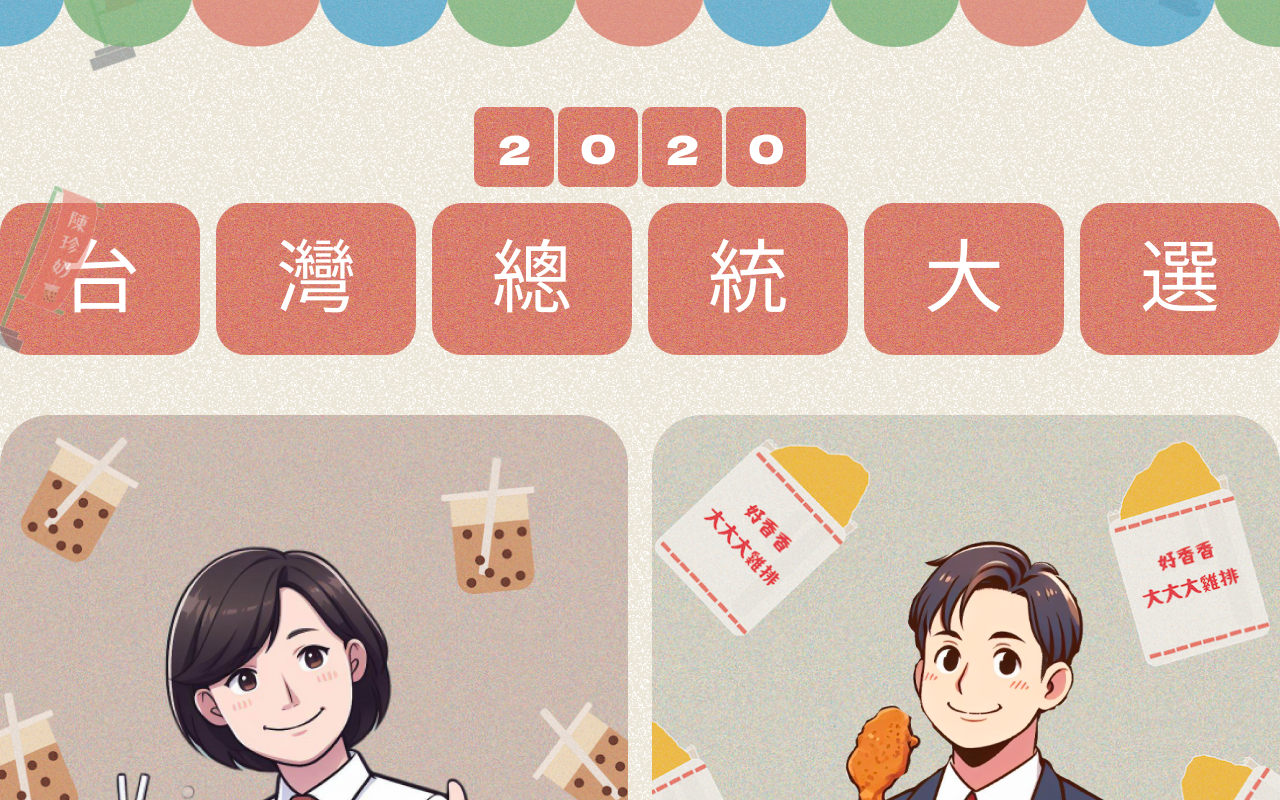
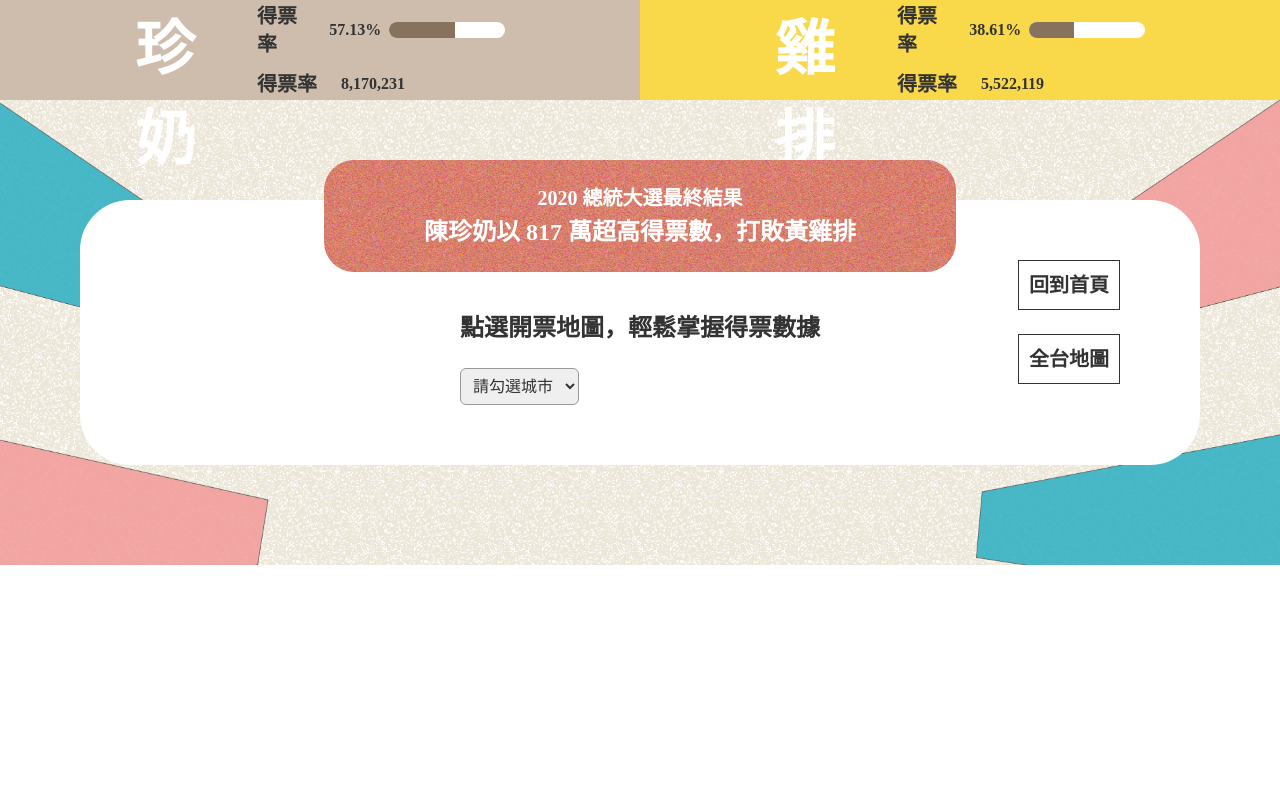
Before and after one commit to penspulse326/F2E2023-2, a React (Vite) app: page / in a window 1280 px wide. Shown: the top 800 px of the page. Built offline with nearby package versions, Linux system fonts and the light colour scheme.

Commit message:
完成標題與置頂列

```diff
--- a/src/App.jsx
+++ b/src/App.jsx
@@ -1,9 +1,10 @@
 import Home from "./pages/Home";
+import Dashboard from "./pages/Dashboard";
 
 function App() {
   return (
     <div className="overflow-y-hidden">
-      <Home></Home>
+      <Dashboard></Dashboard>
     </div>
   );
 }
--- /dev/null
+++ b/src/components/Board.jsx
@@ -0,0 +1,19 @@
+import BoardTitle from "./BoardTitle";
+import BoardLinks from "./BoardLinks";
+import BoardSelector from "./BoardSelector";
+
+function Board() {
+  return (
+    <section className="relative px-20 py-[60px] bg-white rounded-[50px]">
+      <div className="flex justify-center">
+        <div className="flex-grow flex flex-col max-w-[1296px]">
+          <BoardTitle></BoardTitle>
+          <BoardSelector></BoardSelector>
+        </div>
+        <BoardLinks></BoardLinks>
+      </div>
+    </section>
+  );
+}
+
+export default Board;
--- /dev/null
+++ b/src/components/BoardLinks.jsx
@@ -0,0 +1,18 @@
+function BoardLinks() {
+  return (
+    <ul className="absolute right-20 flex flex-col gap-6 font-bold">
+      <li>
+        <button className="p-[10px] bg-white border border-gray-80 text-xl hover:bg-gray-80 hover:text-white duration-300">
+          回到首頁
+        </button>
+      </li>
+      <li>
+        <button className="p-[10px] bg-white border border-gray-80 text-xl hover:bg-gray-80 hover:text-white duration-300">
+          全台地圖
+        </button>
+      </li>
+    </ul>
+  );
+}
+
+export default BoardLinks;
--- /dev/null
+++ b/src/components/BoardNav.jsx
@@ -0,0 +1,36 @@
+function ElectionNav() {
+  return (
+    <nav className="flex h-[100px]">
+      <div className="flex justify-end items-center gap-6 px-[135px] w-[50%] bg-brown font-bold">
+        <h2 className="text-white text-[60px]">陳珍奶</h2>
+        <ul className="flex flex-col gap-3">
+          <li className="flex items-center  text-xl">
+            得票率<span className="ml-6 text-base">57.13%</span>
+            <div className="ml-2 w-36 h-4 bg-white rounded-[10px] overflow-hidden">
+              <div className="w-[57.13%] h-full bg-brown-dark"></div>
+            </div>
+          </li>
+          <li className="flex items-center  text-xl">
+            得票率<span className="ml-6 text-base">8,170,231</span>
+          </li>
+        </ul>
+      </div>
+      <div className="flex justify-start items-center gap-6 px-[135px] w-[50%] bg-yellow font-bold">
+        <h2 className="text-white text-[60px] fontbold">黃雞排</h2>
+        <ul className="flex flex-col gap-3">
+          <li className="flex items-center  text-xl">
+            得票率<span className="ml-6 text-base">38.61%</span>
+            <div className="ml-2 w-36 h-4 bg-white rounded-[10px] overflow-hidden">
+              <div className="w-[38.61%] h-full bg-brown-dark"></div>
+            </div>
+          </li>
+          <li className="flex items-center  text-xl">
+            得票率<span className="ml-6 text-base">5,522,119</span>
+          </li>
+        </ul>
+      </div>
+    </nav>
+  );
+}
+
+export default ElectionNav;
--- /dev/null
+++ b/src/components/BoardSelector.jsx
@@ -0,0 +1,22 @@
+function BoardSelector() {
+  return (
+    <div className="self-center mt-10">
+      <h3 className="text-2xl font-bold">點選開票地圖，輕鬆掌握得票數據</h3>
+      <ul className="mt-6">
+        <li>
+          <select
+            className="p-2 border border-gray-40 rounded-md"
+            name=""
+            id=""
+          >
+            <option className="text-gray-40" value="">
+              請勾選城市
+            </option>
+          </select>
+        </li>
+      </ul>
+    </div>
+  );
+}
+
+export default BoardSelector;
--- /dev/null
+++ b/src/components/BoardTitle.jsx
@@ -0,0 +1,14 @@
+function BoardTitle() {
+  return (
+    <div className="grid grid-cols-12 gap-6 -mt-[100px]">
+      <div className="noisy-orange col-span-8 col-start-3  py-6 rounded-[30px] text-center font-bold">
+        <h1 className="text-white text-xl">2020 總統大選最終結果</h1>
+        <h2 className="mt-1 text-white text-2xl">
+          陳珍奶以 817 萬超高得票數，打敗黃雞排
+        </h2>
+      </div>
+    </div>
+  );
+}
+
+export default BoardTitle;
--- /dev/null
+++ b/src/pages/Dashboard.jsx
@@ -0,0 +1,17 @@
+import Board from "../components/Board";
+import BoardNav from "../components/BoardNav";
+
+function Dashboard() {
+  return (
+    <>
+      <BoardNav></BoardNav>
+      <div className="noisy-beige">
+        <div className="bg-radiation px-20 py-[100px] bg-cover">
+          <Board></Board>
+        </div>
+      </div>
+    </>
+  );
+}
+
+export default Dashboard;
--- a/src/pages/ElectionResult.jsx
+++ /dev/null
@@ -1,5 +0,0 @@
-function ElectionResult() {
-  return <div>開票結果</div>;
-}
-
-export default ElectionResult;
--- a/tailwind.config.js
+++ b/tailwind.config.js
@@ -12,10 +12,16 @@ export default {
         pink: "#E49794",
         green: "#50B184",
         blue: "#51A8BC",
-        brown: "#CEBDAD",
+        brown: { DEFAULT: "#CEBDAD", dark: "#87725E" },
         yellow: "#F9D849",
         beige: "#F0EBDF",
         orange: "#D6875A",
+        gray: {
+          80: "#333333",
+          60: "#666666",
+          40: "#999999",
+          20: "#CCCCCC",
+        },
       },
     },
     fontFamily: {
```
Also changed, not shown: src/assets/bg-chart.png (added), src/assets/nav-milkTea.svg (added), src/index.css.
